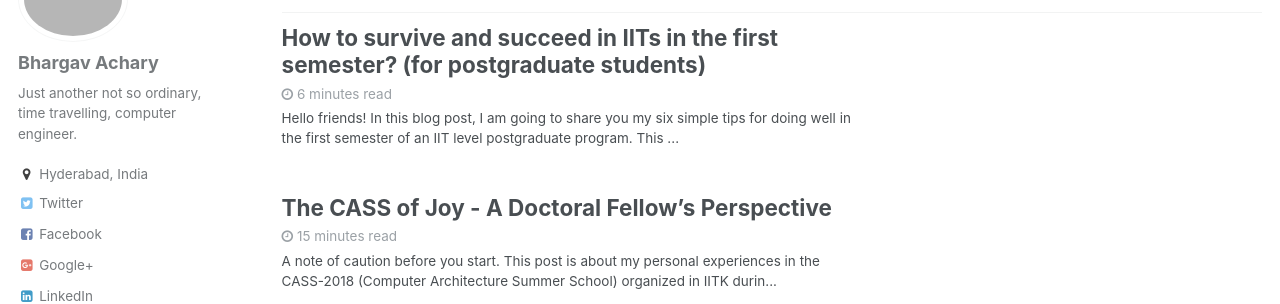
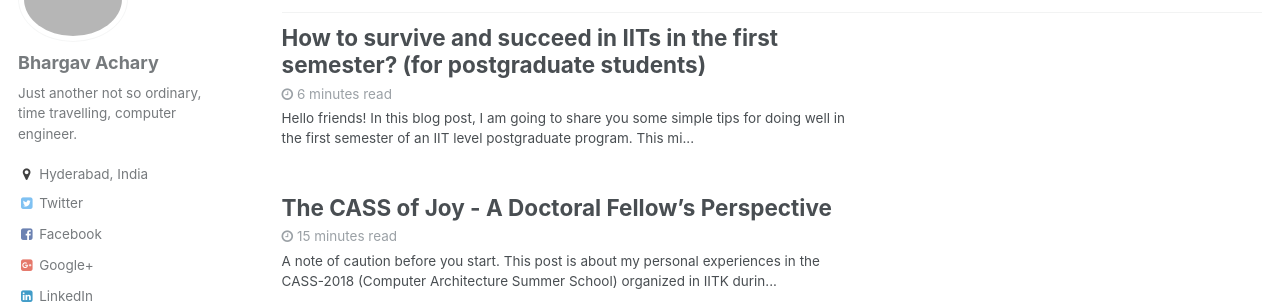
Before and after one commit to bhargavachary/bhargavachary.github.io, a Jekyll site: the page built from index.html, in a window 1280 px wide and 1233 px high. Shown: the part 162-466 px from the top of the window. Built offline with Jekyll 4.4.1, drawn with Linux system fonts in a browser that asks for light colours; the list of posts is cut into pages by our own code; some of the changed lines change nothing that is shown.

Commit message:
no message

```diff
--- a/_posts/2018-08-26-survival-success-in-iits-first-sem.md
+++ b/_posts/2018-08-26-survival-success-in-iits-first-sem.md
@@ -12,7 +12,7 @@
   - life
 ---
 
-Hello friends! In this blog post, I am going to share you my six simple tips for doing well in the first semester of an IIT level postgraduate program. This might apply to many other universities, but since the load in IITs is a notch higher than most universities, I strongly recommend these at least in the IITs and IISc. Also, these tips are specific to postgraduate students i.e. M.S., M.Tech. and Ph.D. students.
+Hello friends! In this blog post, I am going to share you some simple tips for doing well in the first semester of an IIT level postgraduate program. This might apply to many other universities, but since the load in IITs is a notch higher than most universities, I strongly recommend these at least in the IITs and IISc. Also, these tips are specific to postgraduate students i.e. M.S., M.Tech. and Ph.D. students.
 
 When people join for a postgraduate program, they might not be as fresh and energetic as the undergraduates, how am I saying so??? Personal experiences...  Just trust me!!! And, I do feel that the B.Tech. students do take a lot more load than most postgraduate students, and some of them are superhumans for sure. And yeah, these statements and suggestions are purely mine, I have no intentions to hurt anybody’s emotions. The tips might seem idealistic, but they are very necessary to survive in IITs.  I would further clarify that, if one does not follow these in a tier-2 university, he/she might just get away, but it is not so in IITs.
 
@@ -20,32 +20,32 @@
 
 ----------
 
-1.	**No procrastination:** Never procrastinate on recommended readings, do the studies of the topics as they are covered. If you don’t know what procrastination is? Let me explain a bit! It is that phenomenon when you postpone things needlessly just because you feel you have a lot of time, or you are not in the mood etc. Usually, people feel confident in the class but end up forgetting things, because they get involved in various other happenings be it dance, be it the campus beauty, be it sports or anything else that are intriguing. So, one should not get lost, keep the primary goal clear and do the necessary readings/practice as and when things get covered and never procrastinate. I think, I have made my point.
+**No procrastination:** Never procrastinate on recommended readings, do the studies of the topics as they are covered. If you don’t know what procrastination is? Let me explain a bit! It is that phenomenon when you postpone things needlessly just because you feel you have a lot of time, or you are not in the mood etc. Usually, people feel confident in the class but end up forgetting things, because they get involved in various other happenings be it dance, be it the campus beauty, be it sports or anything else that are intriguing. So, one should not get lost, keep the primary goal clear and do the necessary readings/practice as and when things get covered and never procrastinate. I think, I have made my point.
 
 ----------
 
-2.	**Maintain a Diary:** Keep some class diary (if not complete notes) of what you learn in every lecture. It might happen that you would miss out to read and review the stuff taught, at least keeping a note would help you quickly glance through the topics covered so far, that would help you maintain the continuity. You should never feel something like “What is it being discussed today, I do not get anything!”
+**Maintain a Diary:** Keep some class diary (if not complete notes) of what you learn in every lecture. It might happen that you would miss out to read and review the stuff taught, at least keeping a note would help you quickly glance through the topics covered so far, that would help you maintain the continuity. You should never feel something like “What is it being discussed today, I do not get anything!”
 
 ----------
 
-3.	**No Inferiority Complex:** People from various background join for a Postgraduate Program in the IITs, some are just fresh gradates straight out from college and some are experienced, some have different discipline background. But, one good thing is, all must have sailed through one common selection process. This ensures a similar domain aptitude, but still there remains a disparity in the levels of expertise. For instance, I am an ECE graduate doing Ph.D. in CSE. I have a friend who has 15 years of core industry experience and then joined for a Ph.D. and I have another friend who just joined right after her B.Tech for a Ph.D. So, it happens that my experienced friend does have greater computer systems knowledge and programming skills, I do have some extra interdisciplinary aptitude, the other friend, she has greater energy levels to learn new things than both of us. But, this is how it is. Feeling inferior to someone is not going to help in anyway, rather working on developing some qualities, interacting with them would definitely help. It is okay to admit things you do not know and also query others about it. People usually are mature enough to not mind if you ask silly questions, and if you feel they do mind, at least you can talk to faculty members and some seniors. They are usually keen to help.
+**No Inferiority Complex:** People from various background join for a Postgraduate Program in the IITs, some are just fresh gradates straight out from college and some are experienced, some have different discipline background. But, one good thing is, all must have sailed through one common selection process. This ensures a similar domain aptitude, but still there remains a disparity in the levels of expertise. For instance, I am an ECE graduate doing Ph.D. in CSE. I have a friend who has 15 years of core industry experience and then joined for a Ph.D. and I have another friend who just joined right after her B.Tech for a Ph.D. So, it happens that my experienced friend does have greater computer systems knowledge and programming skills, I do have some extra interdisciplinary aptitude, the other friend, she has greater energy levels to learn new things than both of us. But, this is how it is. Feeling inferior to someone is not going to help in anyway, rather working on developing some qualities, interacting with them would definitely help. It is okay to admit things you do not know and also query others about it. People usually are mature enough to not mind if you ask silly questions, and if you feel they do mind, at least you can talk to faculty members and some seniors. They are usually keen to help.
 
 ----------
 
-4.	**Do All Assignments/Exams Sincerely:** By all, I really mean all. Often it happens that, people are habituated to do the studies just before the exams, this culture is there in 90% of the engineering institutions, if I am not exaggerating. Because of this, people neglect the small Quizzes and Assignments to a great extent, but most of the IITs have a continuous evaluation methodology. And, most professors keep pouring on new quizzes and assignments as long as the lectures are running. And, even the final grading happens with a significant weightage (as high as 70%) being given to these. One big advice would be to avoid copying from the web or various other sources, because not only would it limit your learning, but also bring a disparity in evaluations, and in the worst case if you are caught, you might get an F grade. I have personally lost multiple grades because of not much of focus on the scoring aspects in various exams, even though I have always enjoyed the lectures with active participation. Btw, there are some courses, where no matter what you do, you might not score/perform well, try to figure out if others are also having similar issues. If yes, then it’s okay, you may eventually work harder to perform better. If no, then you should talk to the course instructor and teaching assistants, and again you should work harder to perform better. :D
+**Do All Assignments/Exams Sincerely:** By all, I really mean all. Often it happens that, people are habituated to do the studies just before the exams, this culture is there in 90% of the engineering institutions, if I am not exaggerating. Because of this, people neglect the small Quizzes and Assignments to a great extent, but most of the IITs have a continuous evaluation methodology. And, most professors keep pouring on new quizzes and assignments as long as the lectures are running. And, even the final grading happens with a significant weightage (as high as 70%) being given to these. One big advice would be to avoid copying from the web or various other sources, because not only would it limit your learning, but also bring a disparity in evaluations, and in the worst case if you are caught, you might get an F grade. I have personally lost multiple grades because of not much of focus on the scoring aspects in various exams, even though I have always enjoyed the lectures with active participation. Btw, there are some courses, where no matter what you do, you might not score/perform well, try to figure out if others are also having similar issues. If yes, then it’s okay, you may eventually work harder to perform better. If no, then you should talk to the course instructor and teaching assistants, and again you should work harder to perform better. :D
 
 ----------
 
-5.	**Take Advice from Seniors and Decide the Courses:** Often, it happens that people join and they do take advice from seniors and seniors do advise to the best extent possible. But, there is a thing called personal bias. No matter how rational one individual tries to be, he/she do have some bias. And, if you happen to take your senior’s advice literally, you might be in big trouble. You can ask them about their experiences in the courses and decide the coursework load accordingly, but do talk to at least 3-4 seniors to conclude on the choices. Try to balance out the coursework load, by taking some less intense courses and some really intense ones. Do not take all intense courses, just because you are curious or they seem relevant, later you might not be able to justify the course demands. This might not apply to some regular M.S./Ph.D.s, who might do courses relevant to their research targets, no matter how intense the courses are.
+**Take Advice from Seniors and Decide the Courses:** Often, it happens that people join and they do take advice from seniors and seniors do advise to the best extent possible. But, there is a thing called personal bias. No matter how rational one individual tries to be, he/she do have some bias. And, if you happen to take your senior’s advice literally, you might be in big trouble. You can ask them about their experiences in the courses and decide the coursework load accordingly, but do talk to at least 3-4 seniors to conclude on the choices. Try to balance out the coursework load, by taking some less intense courses and some really intense ones. Do not take all intense courses, just because you are curious or they seem relevant, later you might not be able to justify the course demands. This might not apply to some regular M.S./Ph.D.s, who might do courses relevant to their research targets, no matter how intense the courses are.
 
 ----------
 
-6.	**Stay Calm:** If you do realize and follow the above four suggestions and also stay calm, that’s it, you should be able to sail through the first semester of your postgraduate program fairly well. The reason I included this very obvious thing as one of the tips is that because many people do feel pressurized and they do struggle on their own and eventually get frustrated and feel like losing. So, the thing one should do is just talk to some of the seniors, family and friends. One should take some moments of peace, do some meditation or something which calms the tension off!
+**Stay Calm:** If you do realize and follow the above four suggestions and also stay calm, that’s it, you should be able to sail through the first semester of your postgraduate program fairly well. The reason I included this very obvious thing as one of the tips is that because many people do feel pressurized and they do struggle on their own and eventually get frustrated and feel like losing. So, the thing one should do is just talk to some of the seniors, family and friends. One should take some moments of peace, do some meditation or something which calms the tension off!
 
 ----------
 
 
-Anyway, those were my six tips to do well in the first semester of the PG program. Of course, this is not an exhaustive guide, but definitely something worth consideration while you do the coursework.
+Anyway, those were my tips to do well in the first semester of the PG program. Of course, this is not an exhaustive guide, but definitely something worth consideration while you do the coursework.
 
 Thanks for reading.
 
```
